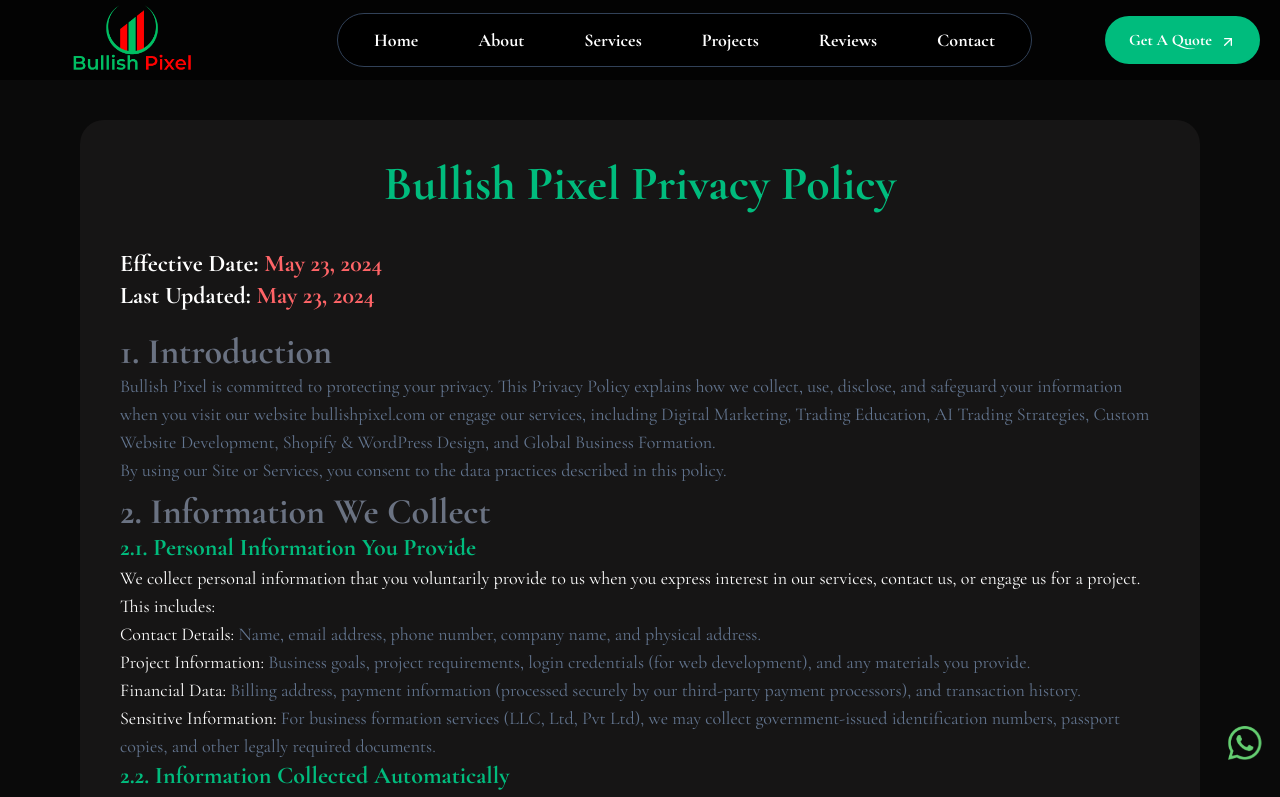
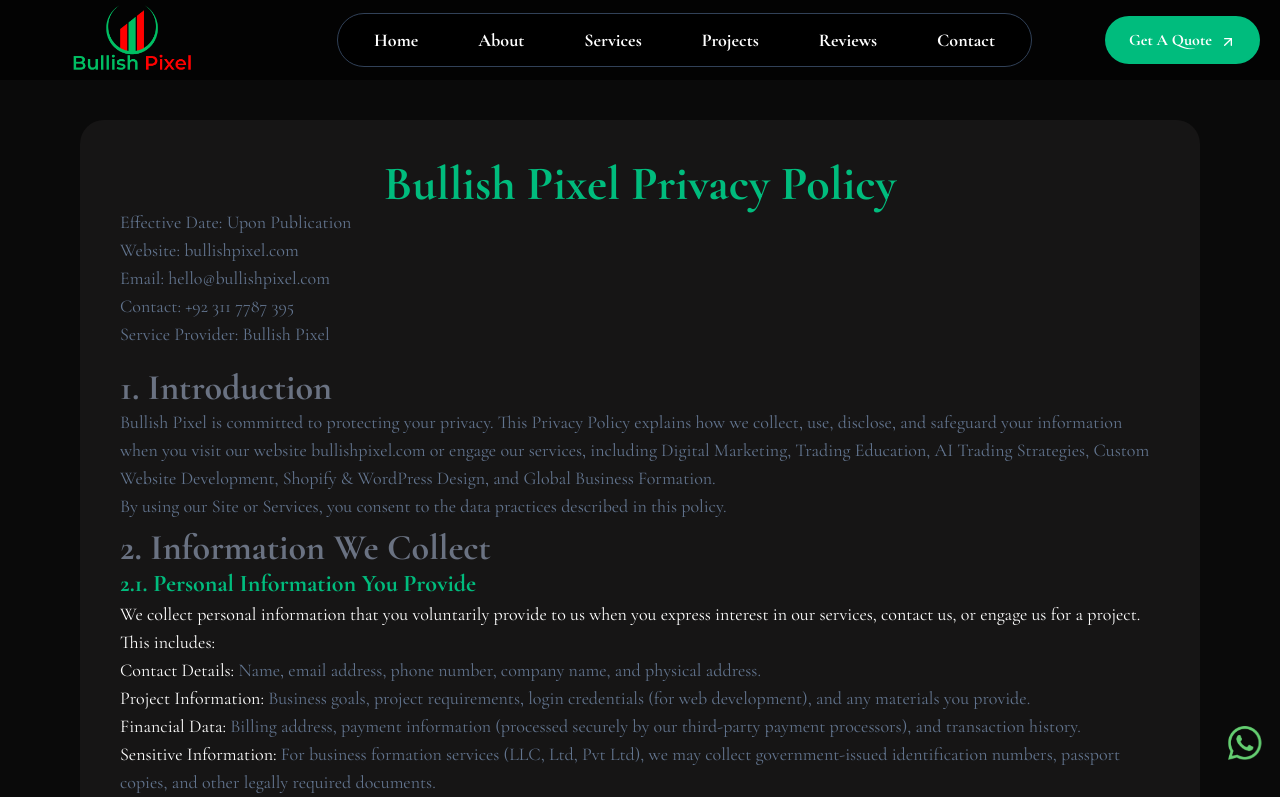
Before and after one commit to Rajab-ali99/Agency, a Next.js app: page /privacy_policy in a window 1280 px wide. Shown: the top 797 px of the page. Built offline with nearby package versions, Linux system fonts and the light colour scheme.

Commit message:
small embedment

```diff
--- a/app/about/page.jsx
+++ b/app/about/page.jsx
@@ -60,7 +60,7 @@
                     <h2 className="font-black text-4xl md:text-6xl">About our Company!</h2>
                 </div>
                 <div className='flex flex-col md:py-10 md:flex-row gap-10 md:gap-5'>
-                    <div className='md:w-[55%]  text-center md:pt-8 md:p-0 md:text-start text-2xl md:text-2xl font-bold text-gray-500'>
+                    <div className='md:w-[55%]  py-5 md:py-0 md:pt-8 md:p-0 md:text-start text-2xl md:text-2xl font-bold text-gray-500'>
                         Welcome to <span className="text-emerald-500">Bullish</span> <span className="text-red-500">Pixel</span> — where creativity meets strategy and innovation fuels growth. We’re not just a digital marketing agency we’re a dedicated team of visionaries, problem-solvers, and tech enthusiasts committed to transforming your brand’s digital presence.
 
                         Driven by passion and guided by data, we blend creativity with cutting-edge technology to deliver tailored solutions that inspire, engage, and deliver real results. At Bullish Pixel, every pixel matters — because we believe the future of your business is built one pixel at a time.
@@ -121,7 +121,7 @@
                     <span className="text-emerald-500 text-lg md:text-xl font-black px-3 py-0.5 rounded-full bg-gray-800">About Founder</span>
                     <h2 className="font-black text-4xl md:text-6xl">Meet The Founder!</h2>
                 </div>
-                <div className="text-gray-500 text-2xl font-semibold pt-12 pb-5 md:text-3xl">
+                <div className="text-gray-500 text-2xl font-semibold pt-6 md:pt-12 pb-5 md:text-3xl">
                     <span className="text-emerald-500">Malik Asif</span> — the visionary mind behind Bullish Pixel. With deep expertise in <span className="text-white">e-commerce, trading behavior, and digital marketing</span>, his passion for innovation and results fuels our growth. Guided by Malik’s strategic vision and creative leadership, <span className="text-emerald-500">Bullish</span> <span className="text-red-500">Pixel</span> continues to set new standards of excellence.
                 </div>
                 <div className="md:mx-20 flex py-10 flex-col md:flex-row gap-10">
@@ -137,9 +137,7 @@
                     </div>
                     <div className="md:w-1/2 flex flex-col justify-between">
                         <div className="font-bold md:pt-30 text-center md:text-lg md:text-left p-3 md:p-0 text-gray-500">
-                            At <span className="text-emerald-500">Bullish <span className="text-red-500">Pixel</span></span>, we envision a future where data-driven creativity and innovation empower every brand to rise above the noise. Our mission is to bridge the gap between <span className="text-white">technology and human connection</span> — transforming ideas into measurable success.
-
-                            <span className="text-white">With Malik Asif’s forward-thinking leadership</span>, we’re building a digital ecosystem where businesses not only grow but thrive with purpose. From AI-powered marketing to next-generation trading insights, Bullish Pixel is committed to leading the digital revolution with transparency, performance, and creativity at its core.
+                            At <span className="text-emerald-500">Bullish <span className="text-red-500">Pixel</span></span>, we envision a future where data-driven creativity and innovation empower every brand to rise above the noise. Our mission is to bridge the gap between <span className="text-white">technology and human connection</span> — transforming ideas into measurable success. <span className="text-white">With Malik Asif’s forward-thinking leadership</span>, we’re building a digital ecosystem where businesses not only grow but thrive with purpose. From AI-powered marketing to next-generation trading insights, Bullish Pixel is committed to leading the digital revolution with transparency, performance, and creativity at its core.
 
                             We don’t just follow trends — we create them. <span className="text-white">The future is bullish, and it’s pixel by pixel.</span>
                         </div>
--- a/app/privacy_policy/page.jsx
+++ b/app/privacy_policy/page.jsx
@@ -4,10 +4,11 @@
     return (
         <div className='md:mx-20 mt-30 md:text-lg text-sm  md:p-10 text-slate-500 p-5 mx-5 my-10 rounded-3xl  bg-[#1f1d1d]/60'>
             <h1 className='md:text-5xl text-3xl text-center font-black text-emerald-500'>Bullish Pixel Privacy Policy</h1>
-            <div className='text-white text-lg md:text-2xl font-bold mt-5 md:mt-10'>
-                <p>Effective Date: <span className='text-red-400'>May 23, 2024</span></p>
-                <p>Last Updated: <span className='text-red-400'>May 23, 2024</span></p>
-            </div>
+            <p>Effective Date: Upon Publication</p>
+            <p>Website: bullishpixel.com</p>
+            <p>Email: hello@bullishpixel.com</p>
+            <p>Contact: +92 311 7787 395</p>
+            <p>Service Provider: Bullish Pixel</p>
             <h2 className='md:text-4xl text-2xl mt-5 font-black text-gray-500'>1. Introduction</h2>
             <p>Bullish Pixel is committed to protecting your privacy. This Privacy Policy explains how we collect, use, disclose, and safeguard your information when you visit our website bullishpixel.com or engage our services, including Digital Marketing, Trading Education, AI Trading Strategies, Custom Website Development, Shopify & WordPress Design, and Global Business Formation.</p>
             <p>By using our Site or Services, you consent to the data practices described in this policy.</p>
@@ -55,7 +56,7 @@
             <h2 className='md:text-4xl text-2xl mt-2 font-black text-gray-500'>8. Third-Party Links</h2>
             <p>Our Site may contain links to other websites, such as Shopify, WordPress, or government registries. We are not responsible for the content or privacy practices of these external sites. We encourage you to review the privacy policies of any third-party sites you visit.</p>
             <h2 className='md:text-4xl text-2xl mt-2 font-black text-gray-500'>9. Children's Privacy</h2>
-          <p>Our Services are not intended for individuals under the age of 18. We do not knowingly collect personal information from children under 18. If you are a parent or guardian and believe your child has provided us with personal information, please contact us.</p>
+            <p>Our Services are not intended for individuals under the age of 18. We do not knowingly collect personal information from children under 18. If you are a parent or guardian and believe your child has provided us with personal information, please contact us.</p>
             <h2 className='md:text-4xl text-2xl mt-2 font-black text-gray-500'>10. Changes to This Privacy Policy</h2>
             <p>We may update our Privacy Policy from time to time. We will notify you of any changes by posting the new Privacy Policy on this page and updating the "Last Updated" date. You are advised to review this Privacy Policy periodically for any changes.</p>
             <h2 className='md:text-4xl text-2xl mt-2 font-black text-gray-500'>11. Contact Us</h2>
--- a/app/terms_conditions/page.jsx
+++ b/app/terms_conditions/page.jsx
@@ -4,10 +4,7 @@
     return (
         <div className='md:mx-20 mt-30 md:text-lg text-sm  md:p-10 text-slate-500 p-5 mx-5 my-10 rounded-3xl  bg-[#1f1d1d]/60'>
             <h1 className='md:text-5xl text-3xl text-center font-black text-emerald-500'>Terms of Service (TOS) – Bullish Pixel</h1>
-             <div className='text-white text-lg md:text-2xl font-bold mt-5 md:mt-10'>
-                <p>Effective Date: <span className='text-red-400'>May 23, 2024</span></p>
-                <p>Last Updated: <span className='text-red-400'>May 23, 2024</span></p>
-            </div>
+             <p>Effective Date: Upon Publication</p>
             <p>Website: bullishpixel.com</p>
             <p>Email: hello@bullishpixel.com</p>
             <p>Contact: +92 311 7787 395</p>
--- a/components/Service.jsx
+++ b/components/Service.jsx
@@ -1252,7 +1252,7 @@
                         <p className="text-lg h-26 overflow-hidden mt-6 ">
                             {service.description}
                         </p>
-                        <p className="md:text-lg font-black pt-1 text-gray-400">{service.mail} <span className="text-emerald-500">{service.inner}</span></p>
+                        <p className="md:text-lg font-black pt-1 text-gray-400">{service.mail} <span className="text-blue-500">{service.inner}</span></p>
                         <div className="mt-3">
                             <Button1
                                 onClick={() => setSelectedService(service)}
```
